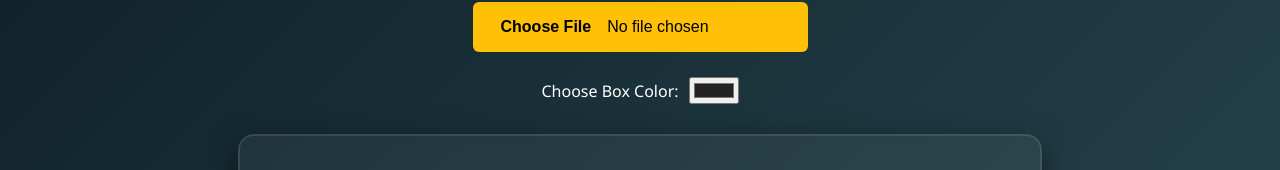
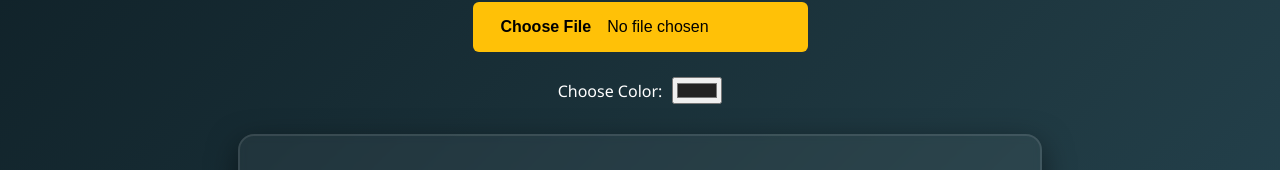
Before and after one commit to walid-mouhab/GithubAssignment, a plain HTML site: page Javascript3/index.html in a window 1280 px wide. Shown: the part 159-329 px from the top of the page. Drawn offline with Linux system fonts and the light colour scheme.

Commit message:
Update index.html

```diff
--- a/Javascript3/index.html
+++ b/Javascript3/index.html
@@ -28,7 +28,7 @@
 
     <input type="file" id="photoInput" accept="image/*">
 <div class="color-picker">
-  <label for="bgColorPicker">Choose Box Color:</label>
+  <label for="bgColorPicker">Choose  Color:</label>
   <input type="color" id="bgColorPicker" value="#222222">
 </div>
     <div class="photo-box">
```
